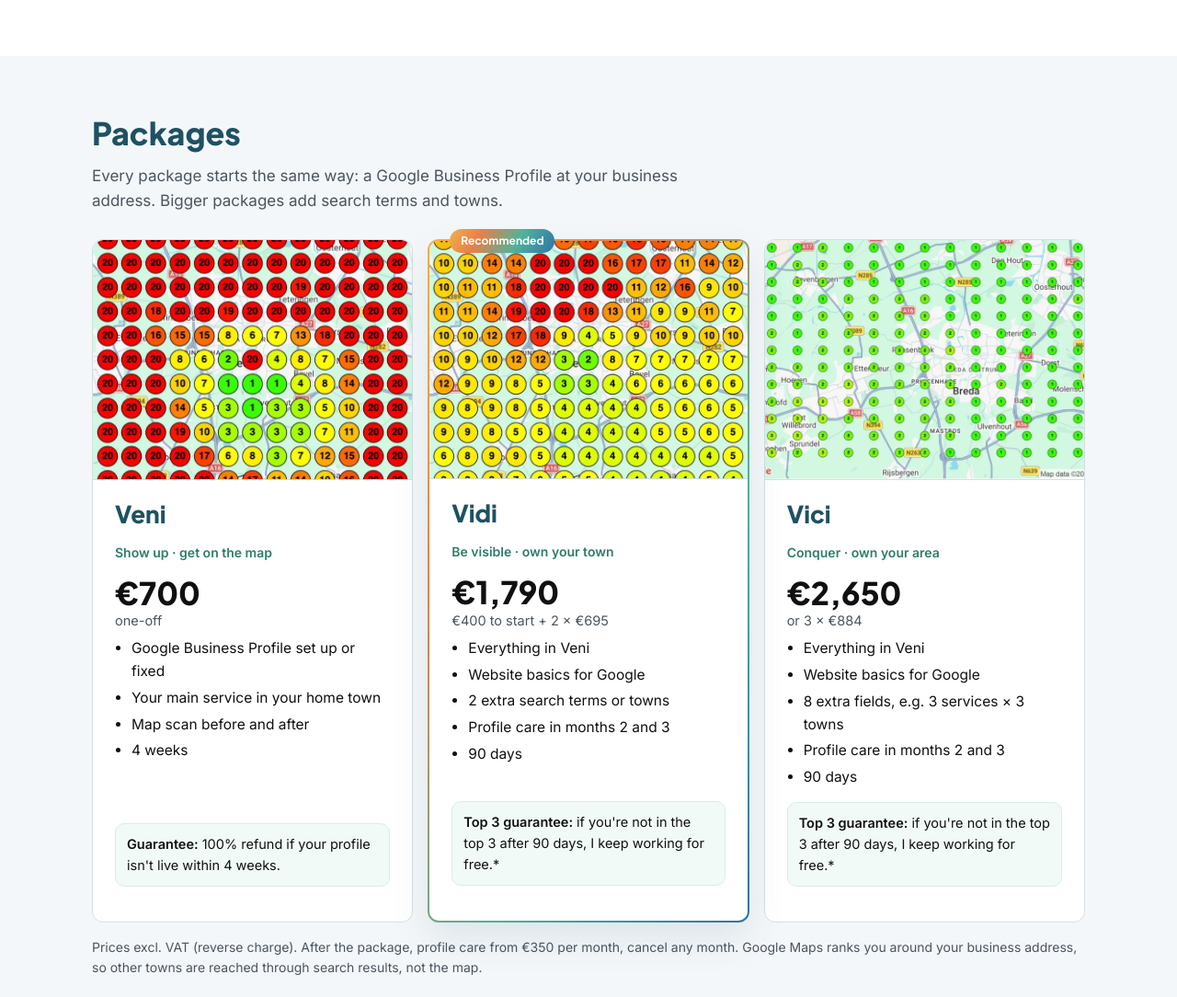
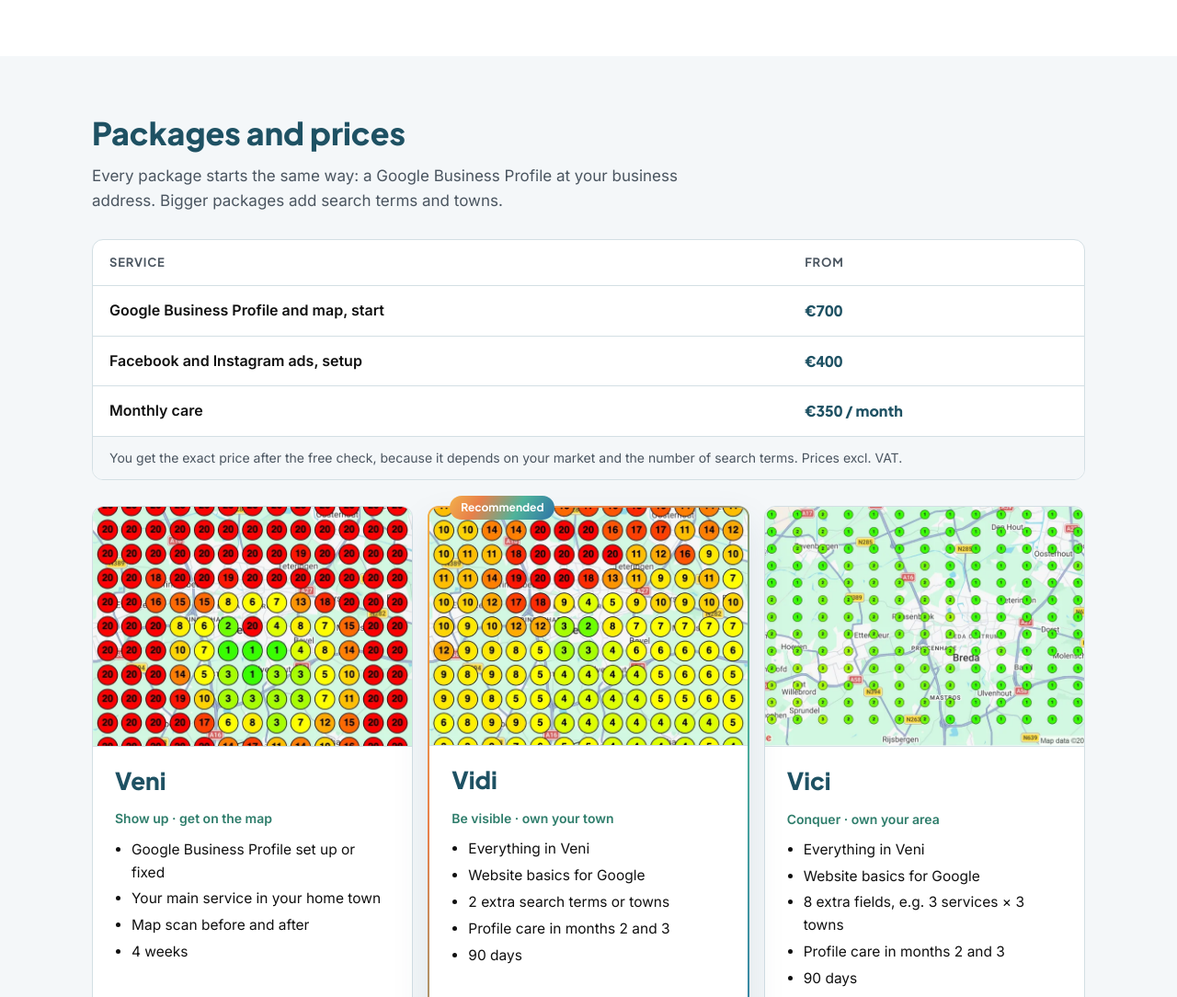
Before and after one commit to fjaniczak/enblissed-website, a plain HTML site: page en/index.html in a window 1280 px wide. Shown: the part 4266-5350 px from the top of the page at 92% size. Drawn offline with Linux system fonts and the light colour scheme.

Commit message:
Ceny od: Polska i Holandia, strona PL także dla firm w Polsce
- Tabela cen od (PL: zł i €, EN: €) zamiast pełnych cen pakietów
- Karty Veni/Vidi/Vici bez cen, dokładna cena po checku
- PL: Holandia i Polska w title, meta, schema, badge i Kim jestem

Co-Authored-By: Claude Opus 5.5 <noreply@anthropic.com>
Claude-Session: https://claude.ai/code/session_01DuiiAoLfMBG2jKe3tZSuaz

```diff
--- a/en/index.html
+++ b/en/index.html
@@ -32,7 +32,7 @@
   "email": "filip@enblissed.com",
   "address": {"@type": "PostalAddress", "addressLocality": "Utrecht", "addressCountry": "NL"},
   "areaServed": {"@type": "Country", "name": "Nederland"},
-  "priceRange": "€700–€2650",
+  "priceRange": "from €350",
   "founder": {"@type": "Person", "name": "Filip Janiczak"},
   "knowsLanguage": ["pl","en","nl"],
   "description": "Local SEO and Google Business Profile for local businesses in the Netherlands: law firms, clinics, schools, offices, garages, salons, renovation companies."
@@ -256,14 +256,24 @@
 
 <section id="packages" class="alt">
   <div class="wrap">
-    <h2>Packages</h2>
+    <h2>Packages and prices</h2>
     <p class="sub">Every package starts the same way: a Google Business Profile at your business address. Bigger packages add search terms and towns.</p>
+    <div class="pricetable reveal" role="region" aria-label="Prices from">
+      <table>
+        <thead><tr><th scope="col">Service</th><th scope="col">From</th></tr></thead>
+        <tbody>
+          <tr><th scope="row">Google Business Profile and map, start</th><td>€700</td></tr>
+          <tr><th scope="row">Facebook and Instagram ads, setup</th><td>€400</td></tr>
+          <tr><th scope="row">Monthly care</th><td>€350 / month</td></tr>
+        </tbody>
+      </table>
+      <p class="pt-foot">You get the exact price after the free check, because it depends on your market and the number of search terms. Prices excl. VAT.</p>
+    </div>
     <div class="plans reveal">
       <article class="plan">
         <img class="plan-map" src="/img/mapa-veni.webp" alt="Example heatmap: green points only in the centre, around the business address" width="720" height="540" loading="lazy">
         <p class="name">Veni</p>
         <p class="tag">Show up · get on the map</p>
-        <p class="price">€700 <small>one-off</small></p>
         <ul>
           <li>Google Business Profile set up or fixed</li>
           <li>Your main service in your home town</li>
@@ -276,7 +286,6 @@
         <img class="plan-map" src="/img/mapa-vidi.webp" alt="Example heatmap: good positions across most of the town" width="720" height="540" loading="lazy">
         <p class="name">Vidi</p>
         <p class="tag">Be visible · own your town</p>
-        <p class="price">€1,790 <small>€400 to start + 2 × €695</small></p>
         <ul>
           <li>Everything in Veni</li>
           <li>Website basics for Google</li>
@@ -290,7 +299,6 @@
         <img class="plan-map" src="/img/mapa-vici.webp" alt="Example heatmap: top 3 across the whole area" width="720" height="540" loading="lazy">
         <p class="name">Vici</p>
         <p class="tag">Conquer · own your area</p>
-        <p class="price">€2,650 <small>or 3 × €884</small></p>
         <ul>
           <li>Everything in Veni</li>
           <li>Website basics for Google</li>
@@ -301,7 +309,7 @@
         <p class="g"><strong>Top 3 guarantee:</strong> if you're not in the top 3 after 90 days, I keep working for free.*</p>
       </article>
     </div>
-    <p class="note">Prices excl. VAT (reverse charge). After the package, profile care from €350 per month, cancel any month. Google Maps ranks you around your business address, so other towns are reached through search results, not the map.</p>
+    <p class="note">Invoices under reverse charge (BTW verlegd). Profile care can be cancelled any month. Google Maps ranks you around your business address, so other towns are reached through search results, not the map.</p>
     <p class="note">The maps on the cards are example Leadsnap scans from the Breda area (2026). They show what reach looks like at each level. They are not a promise of results: those depend on your market, which is why we start with the check.</p>
     <p class="note">* Top 3 guarantee: after the check we agree on one search term in your home town. It counts as top 3 in at least 30% of measuring points within 5 km of your address. Condition: at least 4 new reviews per month and photos of your work.</p>
   </div>
--- a/styles.css
+++ b/styles.css
@@ -317,3 +317,14 @@ footer .flinks{display:flex;flex-wrap:wrap;gap:6px}
   .btn:hover,.card:hover,.plan:hover{transform:none}
 }
 .bars[hidden]{display:none}
+
+/* Ceny od (25.11.2026) */
+.pricetable{overflow-x:auto;margin:8px 0 28px;border:1px solid var(--line);border-radius:var(--radius);background:var(--bg)}
+.pricetable table{width:100%;border-collapse:collapse;font-size:16px}
+.pricetable th,.pricetable td{padding:14px 18px;text-align:left;border-bottom:1px solid var(--line)}
+.pricetable thead th{font-family:var(--head);font-size:13px;letter-spacing:.06em;text-transform:uppercase;color:var(--mute);font-weight:700}
+.pricetable tbody th{font-weight:600;color:var(--fg)}
+.pricetable td{font-family:var(--head);font-weight:800;color:var(--navy);white-space:nowrap;font-variant-numeric:tabular-nums}
+.pricetable tbody tr:last-child th,.pricetable tbody tr:last-child td{border-bottom:0}
+.pricetable .pt-foot{margin:0;padding:12px 18px;font-size:14px;color:var(--mute);border-top:1px solid var(--line);background:var(--bg-alt)}
+@media (max-width:560px){.pricetable th,.pricetable td{padding:10px 8px}.pricetable table{font-size:14px}.pricetable td{white-space:normal}.pricetable thead th{font-size:11px;letter-spacing:.04em}}
```
Also changed, not shown: index.html (+20 -12 lines).
